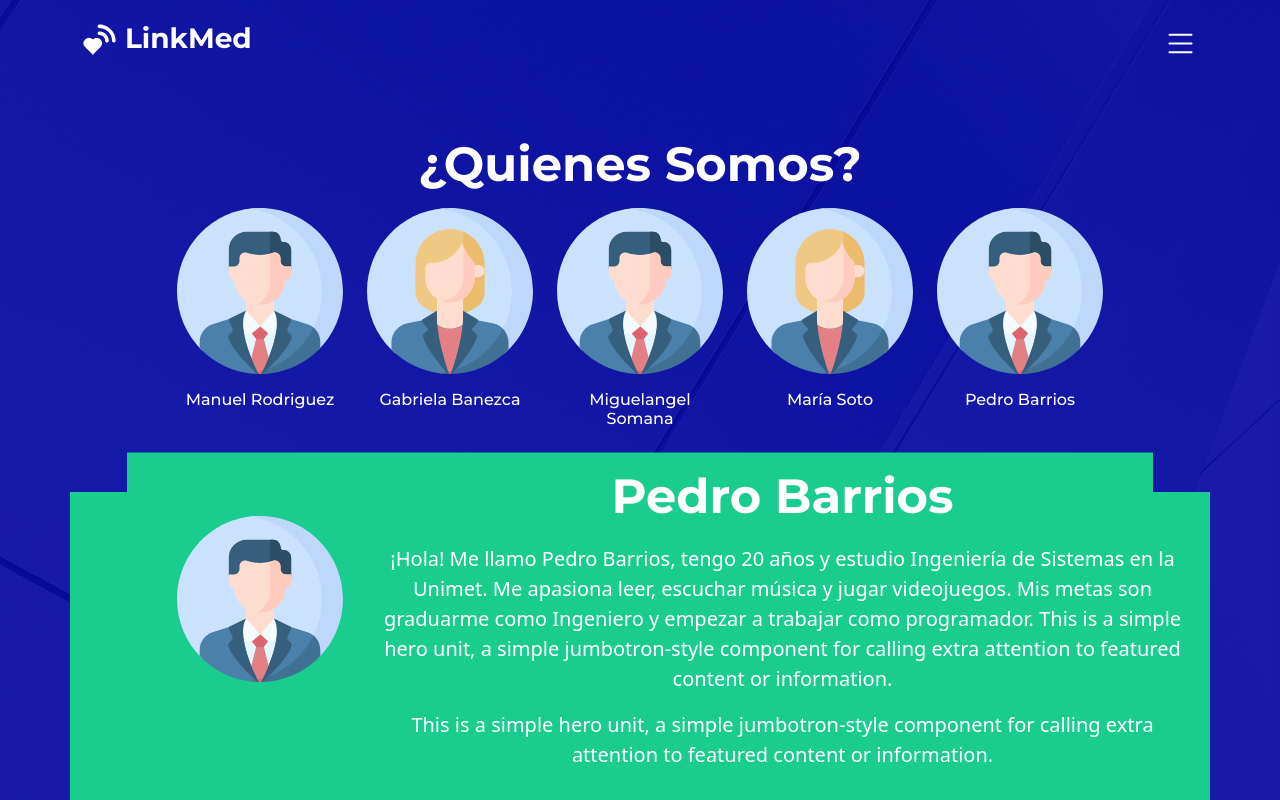
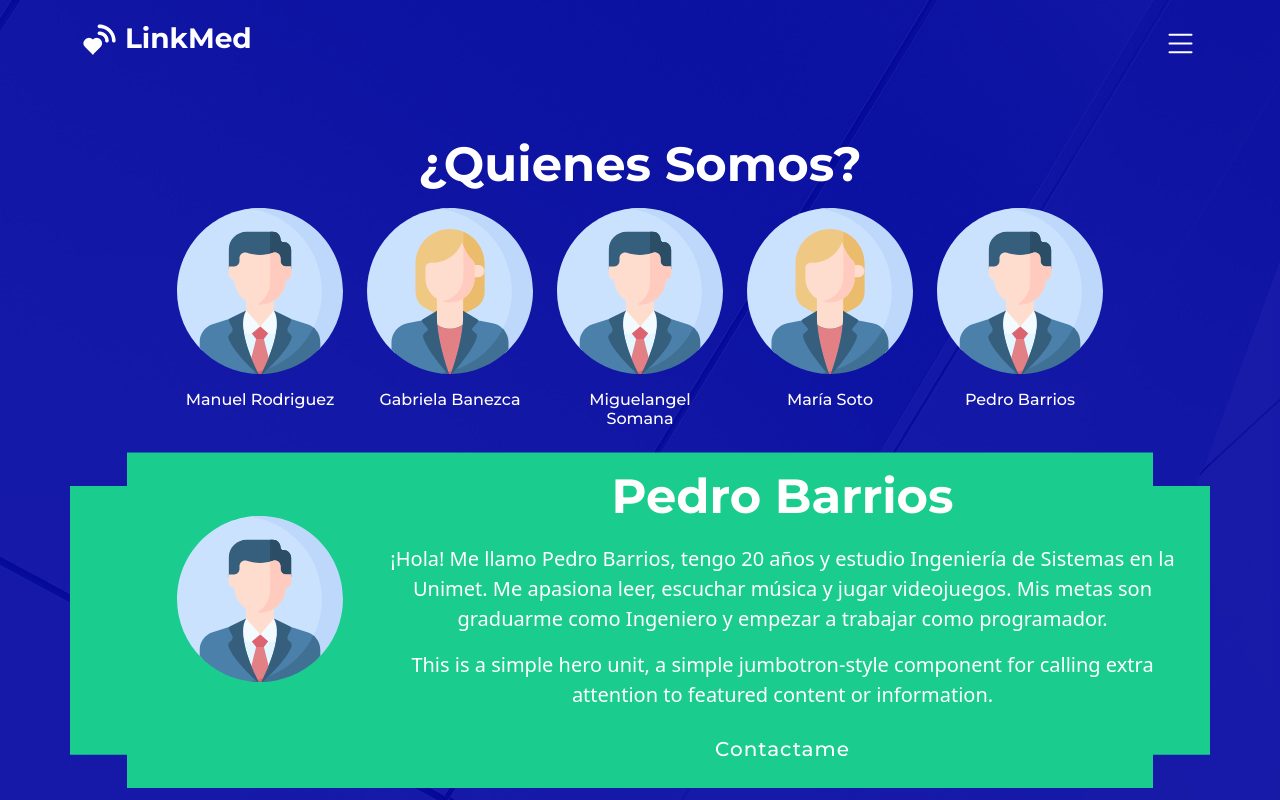
Before and after one commit to Miguelork/Frontend_IS, a React (Create React App) app: page /nosotros in a window 1280 px wide. Both pictures are taken after a click on the button "Pedro Barrios". Shown: the top 800 px of the page. Built offline with nearby package versions, Linux system fonts and the light colour scheme.

Commit message:
Update Nosotros.jsx

```diff
--- a/src/components/Nosotros.jsx
+++ b/src/components/Nosotros.jsx
@@ -110,7 +110,7 @@ class Nosotros extends React.Component {
                   </div>
                   <div className="col-md-9">
                   <h1 style={{ "color": "white" }} >Pedro Barrios</h1>
-                    <p style={{ "color": "white" }} class="lead">¡Hola! Me llamo Pedro Barrios, tengo 20 años y estudio Ingeniería de Sistemas en la Unimet. Me apasiona leer, escuchar música y jugar videojuegos. Mis metas son graduarme como Ingeniero y empezar a trabajar como programador. This is a simple hero unit, a simple jumbotron-style component for calling extra attention to featured content or information.</p>
+                    <p style={{ "color": "white" }} class="lead">¡Hola! Me llamo Pedro Barrios, tengo 20 años y estudio Ingeniería de Sistemas en la Unimet. Me apasiona leer, escuchar música y jugar videojuegos. Mis metas son graduarme como Ingeniero y empezar a trabajar como programador.</p>
                     <p style={{ "color": "white" }} class="lead">This is a simple hero unit, a simple jumbotron-style component for calling extra attention to featured content or information.</p>
                     <p class="lead">
                       <a class="btn-get-started btn-lg" href="https://wa.me/584241612170/" role="button">Contactame</a>
```
